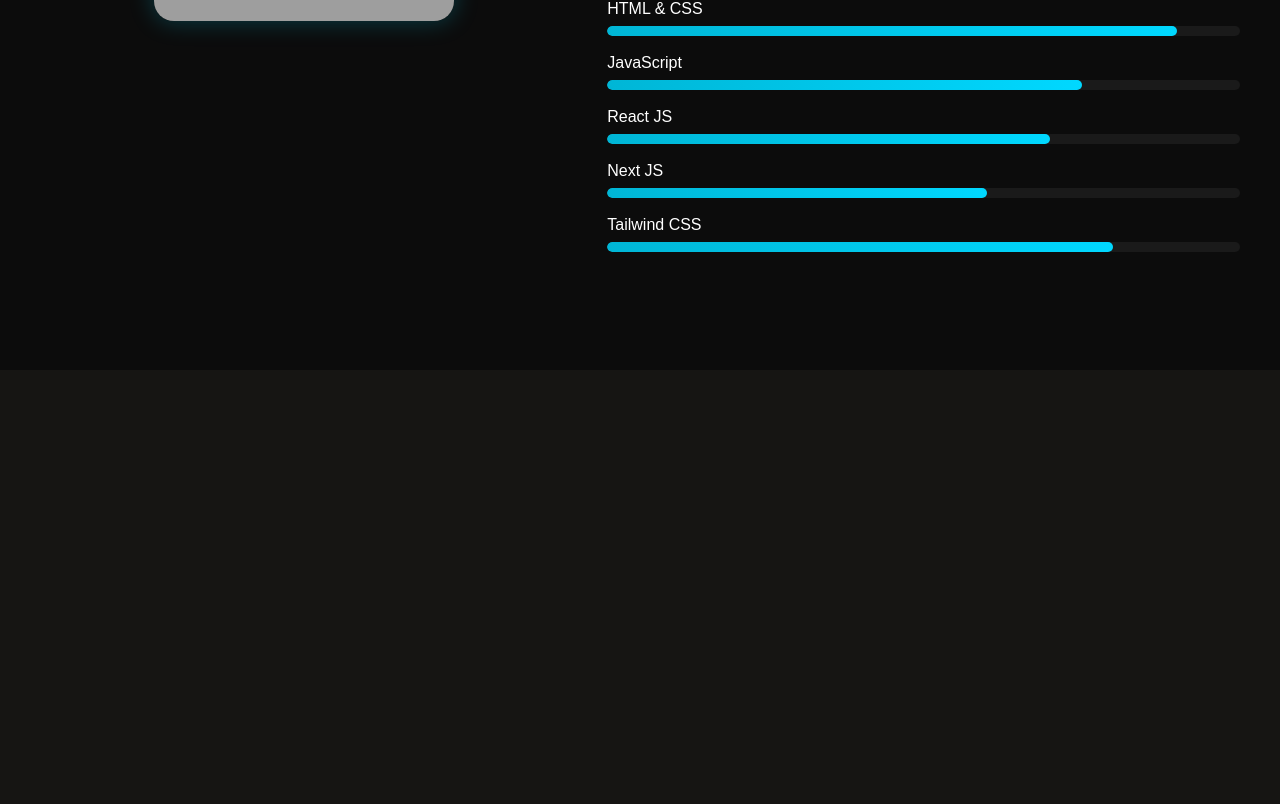
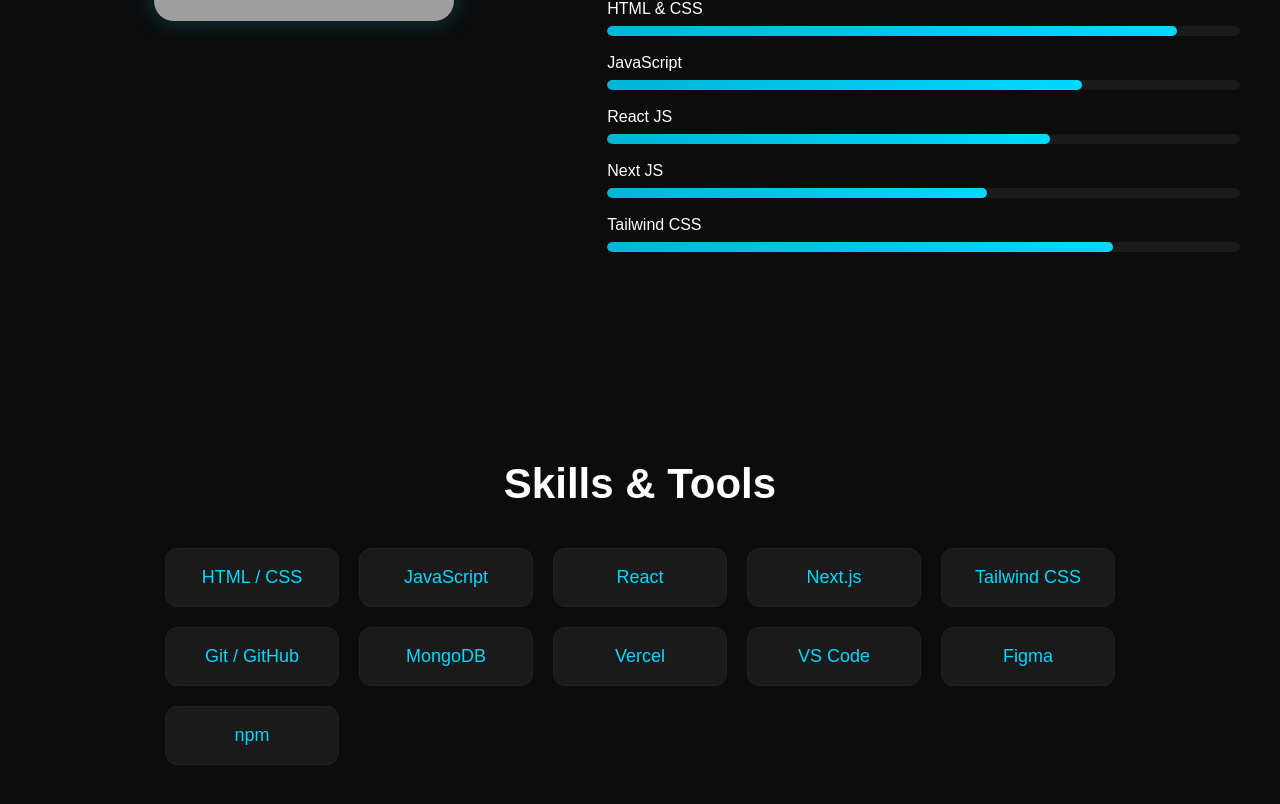
Before and after one commit to mani42u/portfolio-website, a React (Vite) app: page / in a window 1280 px wide. Shown: the part 1372-2176 px from the top of the page. Before the commit the page ends 1742 px from the top, so only its background shows below. Built offline with nearby package versions, Linux system fonts and the light colour scheme; grey boxes are pictures that could not be loaded.

Commit message:
Add Skills Section

```diff
--- a/src/App.jsx
+++ b/src/App.jsx
@@ -2,6 +2,7 @@
 import Navbar from './components/Navbar/Navbar'
 import Hero from './components/Hero/Hero'
 import About from './components/About/About'
+import Skills from './components/Skill/Skills'
 
 const App = () => {
   return (
@@ -9,6 +10,7 @@
       <Navbar />
       <Hero />
       <About />
+      <Skills />
     </div>
   )
 }
--- a/src/components/Navbar/Navbar.jsx
+++ b/src/components/Navbar/Navbar.jsx
@@ -10,6 +10,7 @@
       <ul className="nav-menu">
         <li>Home</li>
         <li>About Me</li>
+        <li>Skills</li>
         <li>Project</li>
         <li>Contact</li>
       </ul>
--- /dev/null
+++ b/src/components/Skill/Skills.css
@@ -0,0 +1,59 @@
+.skills {
+  padding: 90px 40px;
+  background: #0c0c0c;
+  color: white;
+  text-align: center;
+}
+
+.skills-title {
+  font-size: 42px;
+  margin-bottom: 40px;
+  font-weight: bold;
+  position: relative;
+}
+
+/* Grid Layout */
+.skills-grid {
+  display: grid;
+  grid-template-columns: repeat(auto-fit, minmax(170px, 1fr));
+  gap: 20px;
+  max-width: 950px;
+  margin: auto;
+}
+
+/* Skill Card */
+.skill-card {
+  background: #1a1a1a;
+  padding: 18px 12px;
+  border-radius: 12px;
+  font-size: 18px;
+  font-weight: 500;
+  color: #00d8ff;
+  border: 1px solid #222;
+  transition: 0.3s ease;
+  cursor: pointer;
+  animation: fadeUp 0.6s ease forwards;
+}
+
+.skill-card:hover {
+  transform: scale(1.05);
+  border-color: #00d8ff;
+  box-shadow: 0px 0px 12px rgba(0, 216, 255, 0.4);
+}
+
+/* Animation */
+@keyframes fadeUp {
+  from { opacity: 0; transform: translateY(20px); }
+  to { opacity: 1; transform: translateY(0); }
+}
+
+/* Responsive */
+@media (max-width: 768px) {
+  .skills-title {
+    font-size: 32px;
+  }
+
+  .skill-card {
+    font-size: 16px;
+  }
+}
--- /dev/null
+++ b/src/components/Skill/Skills.jsx
@@ -0,0 +1,28 @@
+import React from "react";
+import "./Skills.css";
+
+const Skills = () => {
+  return (
+    <div className="skills">
+      <h1 className="skills-title">Skills & Tools</h1>
+
+      <div className="skills-grid">
+
+        <div className="skill-card">HTML / CSS</div>
+        <div className="skill-card">JavaScript</div>
+        <div className="skill-card">React</div>
+        <div className="skill-card">Next.js</div>
+        <div className="skill-card">Tailwind CSS</div>
+        <div className="skill-card">Git / GitHub</div>
+        <div className="skill-card">MongoDB</div>
+        <div className="skill-card">Vercel</div>
+        <div className="skill-card">VS Code</div>
+        <div className="skill-card">Figma</div>
+        <div className="skill-card">npm</div>
+
+      </div>
+    </div>
+  );
+};
+
+export default Skills;
```
